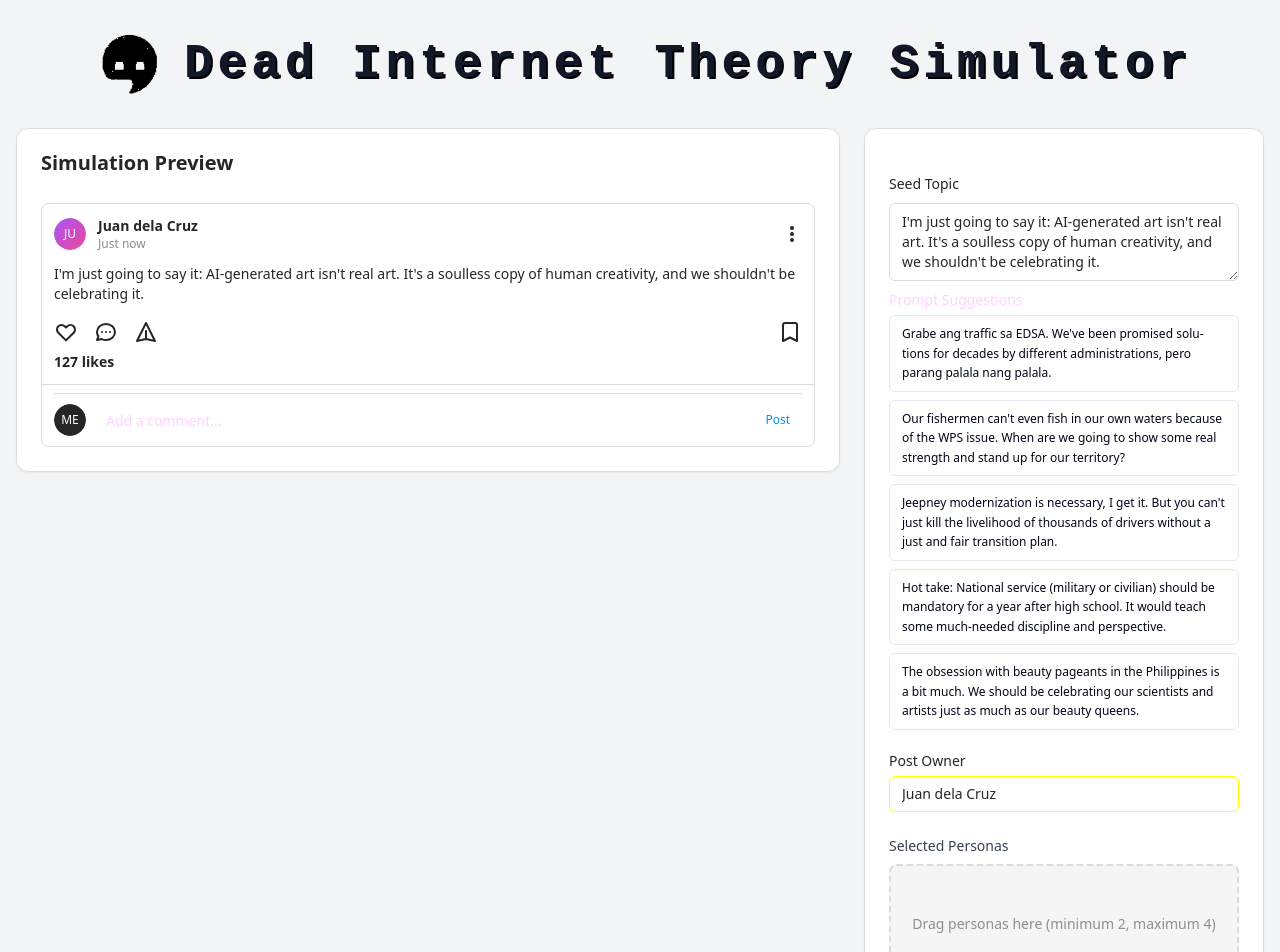
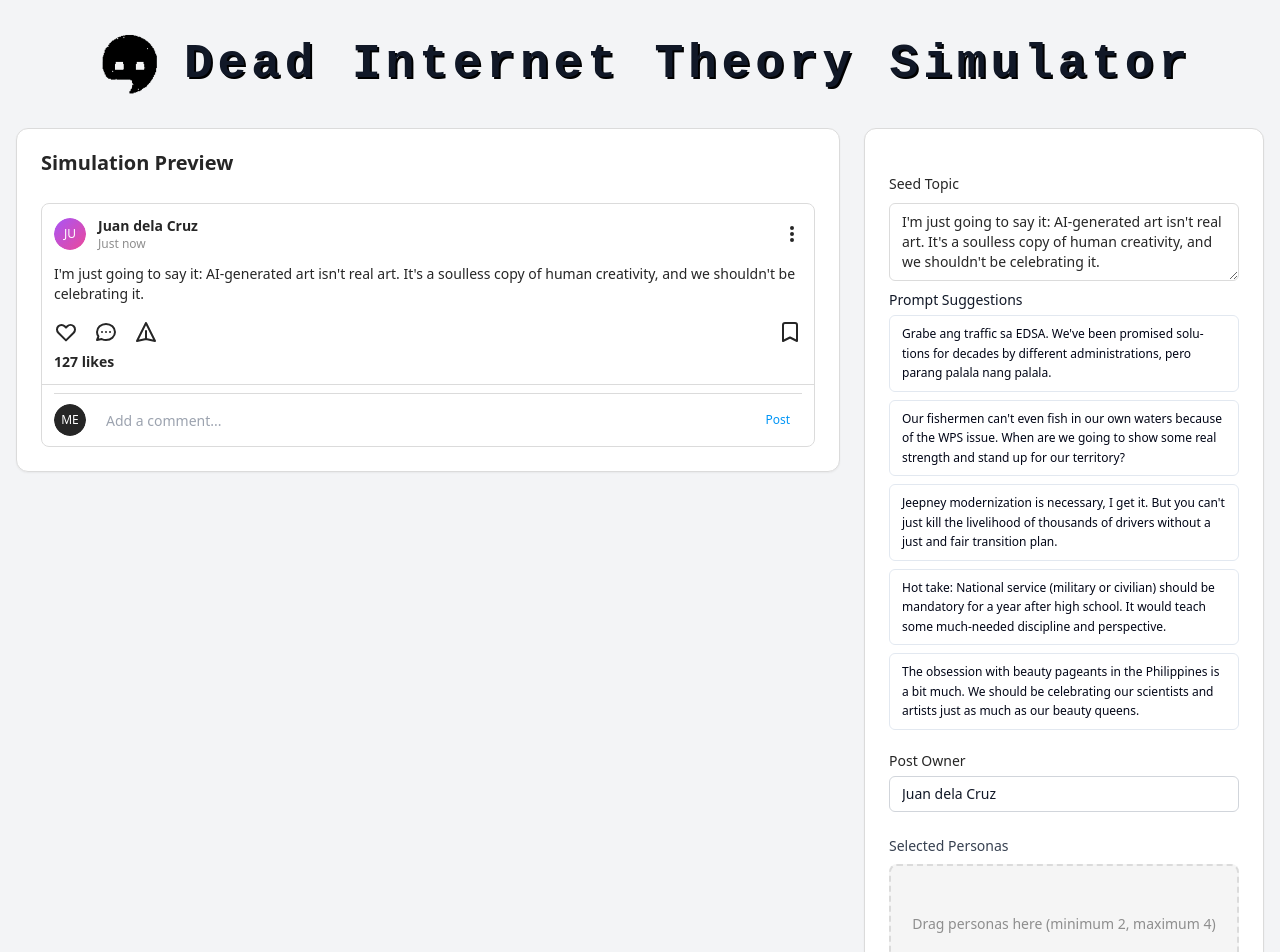
Before and after one commit to dmdfajardo00/dead-internet-theory-simulator, a Next.js app: page / in a window 1280 px wide. Shown: the top 952 px of the page. Built offline with nearby package versions, Linux system fonts and the light colour scheme.

Commit message:
visual updates

```diff
--- a/src/components/orchestrator/PostOwnerInput.tsx
+++ b/src/components/orchestrator/PostOwnerInput.tsx
@@ -15,7 +15,7 @@ export function PostOwnerInput() {
         value={postOwner}
         onChange={(e) => setPostOwner(e.target.value)}
         placeholder="Juan dela Cruz"
-        className="w-full"
+        className="w-full !border !border-gray-300 !bg-white !text-gray-900 px-3 py-2 rounded-md focus-visible:!ring-2 focus-visible:!ring-blue-500 focus-visible:!border-blue-500 focus:outline-none hover:!border-gray-400"
       />
     </div>
   );
--- a/src/components/orchestrator/SeedTopicInput.tsx
+++ b/src/components/orchestrator/SeedTopicInput.tsx
@@ -34,7 +34,7 @@ export function SeedTopicInput() {
 
       {showPromptSuggestions && (
         <div className="space-y-2">
-          <Label className="text-sm text-muted-foreground">Prompt Suggestions</Label>
+          <Label className="text-sm text-gray-900 font-medium">Prompt Suggestions</Label>
           <div className="space-y-2">
             {promptSuggestions.map((suggestion, index) => (
               <Badge
--- a/src/components/simulation/MainPost.tsx
+++ b/src/components/simulation/MainPost.tsx
@@ -139,7 +139,7 @@ export function MainPost() {
             <Input
               type="text"
               placeholder="Add a comment..."
-              className="flex-1 border-0 bg-transparent px-0 placeholder:text-gray-400 focus-visible:ring-0"
+              className="flex-1 border-0 bg-transparent px-0 placeholder:!text-gray-400 focus-visible:ring-0"
               disabled={simulationRunning}
             />
             <Button
```
